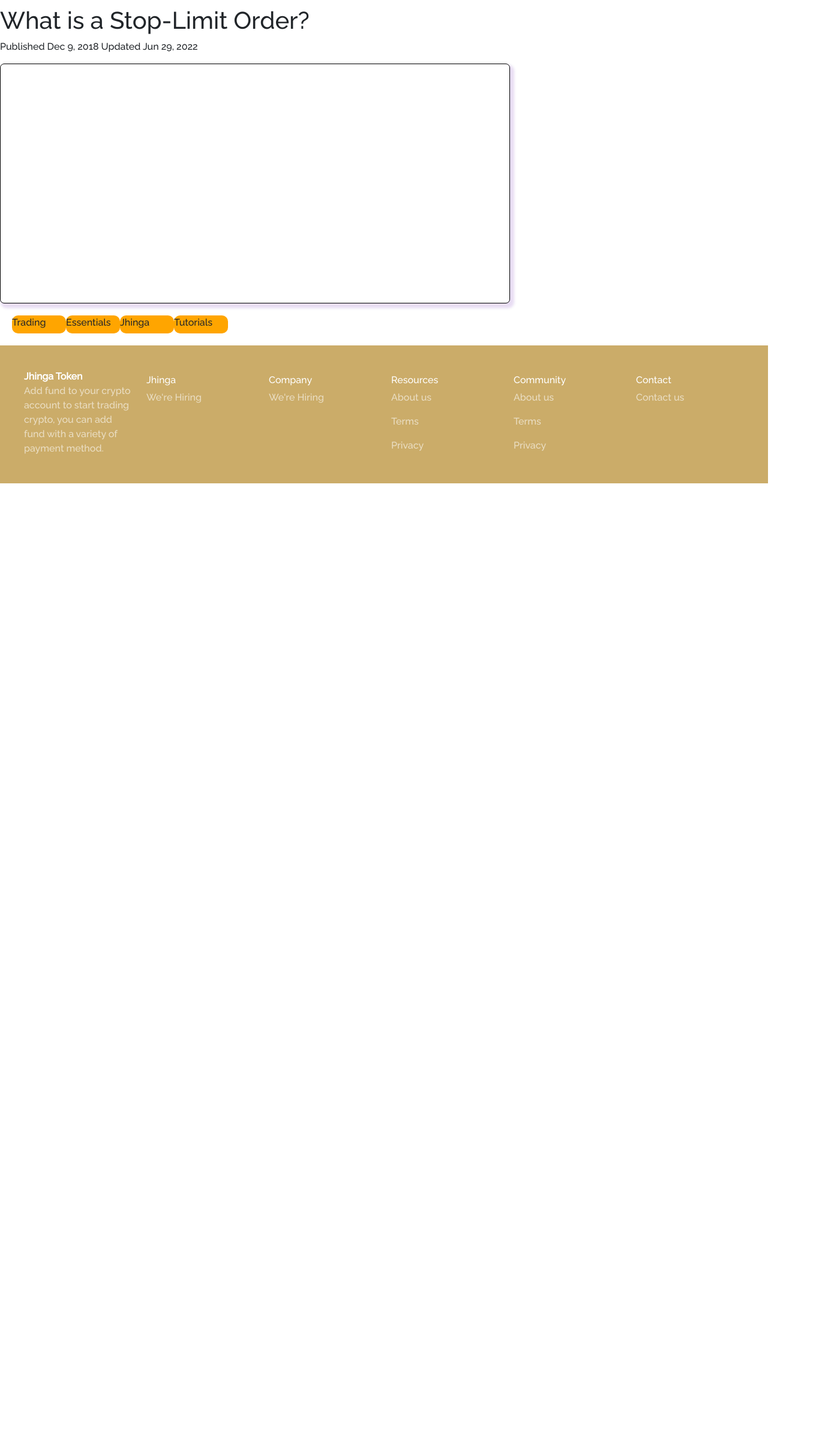
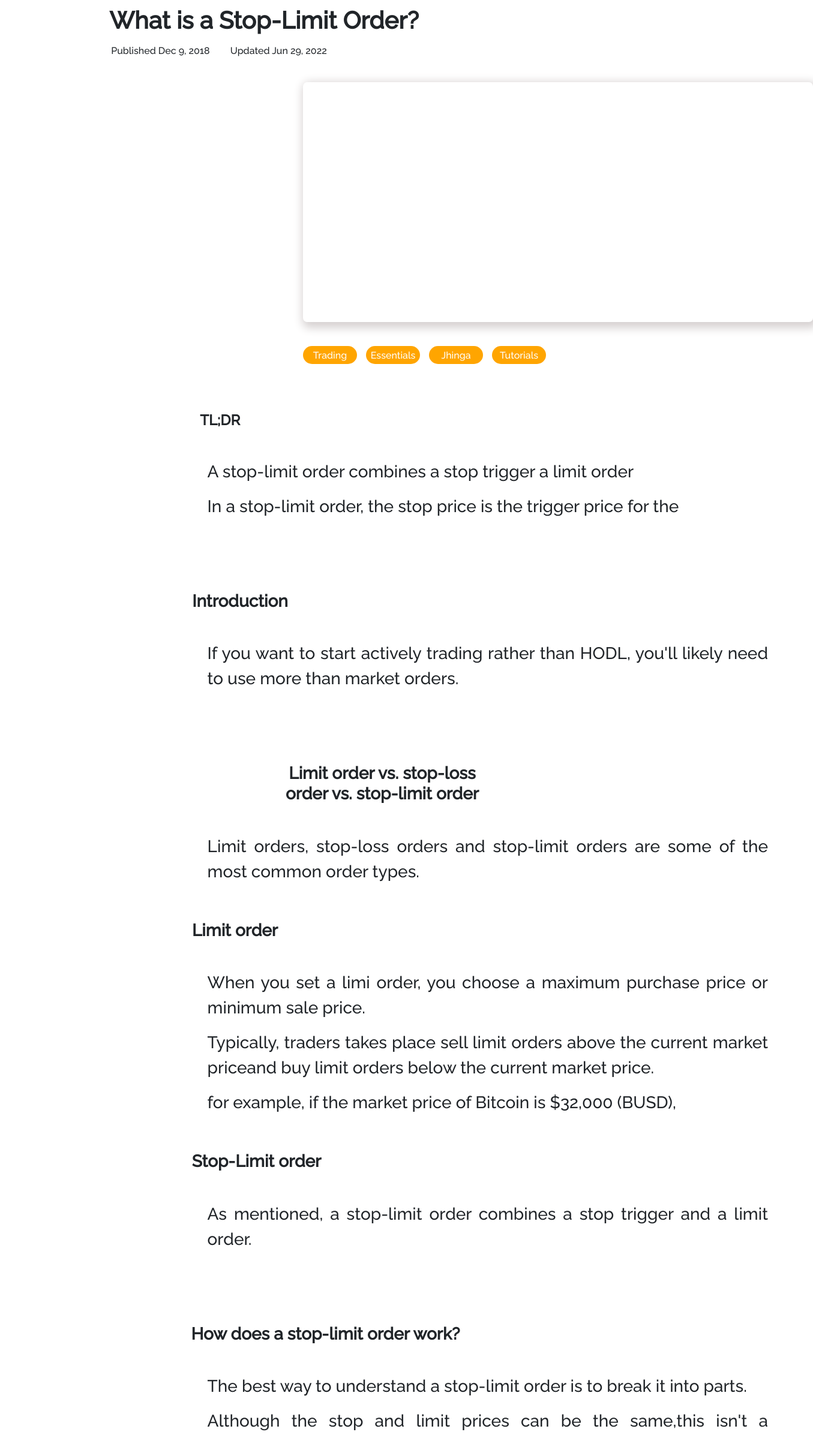
Before and after one commit to ujwalakuralkar/cryptojhinga, a React (Create React App) app: page /blog in a window 1280 px wide. Shown: the part 140-2538 px from the top of the page at 60% size, 1355 px wide, since content can reach past the window. Before the commit the page ends 946 px from the top, so only its background shows below. Built offline with nearby package versions, Linux system fonts and the light colour scheme.

Commit message:
blog page

```diff
--- a/src/components/Blog/Blog.js
+++ b/src/components/Blog/Blog.js
@@ -1,29 +1,134 @@
-import React from "react"
+import React from "react";
+
+
 
 function Blog() {
     return (
-    <div className="blogPage">
-        <h1 > What is a Stop-Limit Order?</h1>
-        <p>Published Dec 9, 2018 <span>Updated Jun 29, 2022</span> </p>
-
+    <div className="blogPage" >
+        <div className="blog-head">
+            <h1><strong> What is a Stop-Limit Order?</strong> </h1>
+            <p style={{marginRight:"150px",marginTop:"15px"}}>Published Dec 9, 2018 <span style={{marginLeft:"30px"}}>Updated Jun 29, 2022</span> </p>
+        </div>
         <div className="Box1">
 
         </div>
         <div className="blog-btn">
             <div className="blog-btn1">
-                <p>Trading</p>
+                <p style={{marginTop:"4px"}}>Trading</p>
             </div>
             <div className="blog-btn2">
-                <p>Essentials</p>
+                <p style={{marginTop:"4px"}}>Essentials</p>
             </div>
             <div className="blog-btn3">
-                <p>Jhinga</p>
+                <p style={{marginTop:"4px"}}>Jhinga</p>
             </div>
             <div className="blog-btn4">
-                <p>Tutorials</p>
+                <p style={{marginTop:"4px"}}>Tutorials</p>
             </div>
 
         </div>
+
+        <div style={{marginTop:"80px"}}>
+        <h4 > <strong>TL;DR</strong></h4>
+        </div>
+        <div className="para1">
+            <p>A stop-limit order combines a stop trigger a limit order  </p>
+            <p>In a stop-limit order, the stop price is the trigger price for the  </p>
+        </div>
+        <div >
+            <h3><strong>Introduction </strong></h3>
+        </div>
+        <div className="para1">
+            <p>If you want to start actively trading rather than HODL, you'll likely need to use more than market orders.  </p>
+
+        </div>
+
+        <div >
+            <h3 style={{marginLeft:"474px"}}><strong>Limit order vs. stop-loss order vs. stop-limit order </strong></h3>
+        </div>
+        <div className="para1">
+            <p>Limit orders, stop-loss orders and stop-limit orders are some of the most common order types.</p>
+
+        </div>
+
+        <div >
+            <h3 style={{marginLeft:"-17px", marginTop:"-60px"}}><strong>Limit order </strong></h3>
+        </div>
+        <div className="para1">
+
+        <p>When you set a limi order, you choose a maximum purchase price or minimum sale price.</p>
+        <p>Typically, traders takes place sell limit orders above the current market priceand buy limit orders below the current market price.</p>
+        <p>for example, if the market price of Bitcoin is $32,000 (BUSD),</p>
+
+        </div>
+
+        <div >
+            <h3 style={{marginLeft:"55px", marginTop:"-60px"}}><strong>Stop-Limit order </strong></h3>
+        </div>
+        <div className="para1">
+
+        <p>As mentioned, a stop-limit order combines a stop trigger and a limit order.</p>
+
+        </div>
+
+        <div >
+            <h3 style={{marginLeft:"285px"}}><strong>How does a stop-limit order work? </strong></h3>
+        </div>
+        <div className="para1">
+            <p>The best way to understand a stop-limit order is to break it into parts.</p>
+            <p>Although the stop and limit prices can be the same,this isn't a requirement.</p>
+
+        </div>
+
+        <div >
+            <h3 style={{marginLeft:"390px"}}><strong>Examples of buy and sell stop-limit orders  </strong></h3>
+            <h3 style={{marginLeft:"23px", marginTop:"60px"}}><strong>Buy stop-limit  </strong></h3>
+        </div>
+        <div className="para1">
+            <p>Imagine that BNB is currently at $300 (BUSD),</p>
+            <p>Suppose that your technical analysis tells you an uptrend</p>
+
+        </div>
+
+        <div >
+            <h3 style={{marginLeft:"20px"}}><strong>Sell stop-limit </strong></h3>
+        </div>
+        <div className="para1">
+            <p>Imagine that you bought BNB at $285 (BUSD) and it's now at $300.</p>
+
+        </div>
+
+        <div >
+            <h3 style={{marginLeft:"405px"}}><strong>How to place a stop-limit order on Binance? </strong></h3>
+        </div>
+        <div className="para1">
+            <p>Let's say you just bought five BTC at $31,820.50 (BUSD) because you believe the price will begin to rise soon.</p>
+            <div className="Box2"></div>
+            <p style={{marginTop:"60px"}}>In this situation, you may want to set a stop-limit sell order to alleviate your losses  </p>
+            <p style={{marginTop:"50px"}}>If you believe that $31,820 is reliable support level,</p>
+
+            <div className="Box3"></div>
+
+            <p style={{marginTop:"50px"}}>When you click [Sell BTC], a confirmation window will appear. </p>
+
+            <div className="Box4"></div>
+            <p style={{marginTop:"50px"}}>Note that the stop-limit order will only execute if and when the stop price is reached.</p>
+            <p>Sometimes you might be in a situation where the price drops too fast,</p>
+
+            <h3 style={{marginLeft:"-0px", marginTop:"90px"}}><strong>Advantages of using a stop-limit order</strong></h3>
+            <p style={{marginTop:"50px"}}>A stop-limit order lets you customize and plan out your trades.</p>
+
+            <h3 style={{marginLeft:"-0px", marginTop:"90px"}}><strong>Disdvantages of using a stop-limit order</strong></h3>
+            <p style={{marginTop:"50px"}}> Stop-limit orders share the same disdvantages as limit orders,</p>
+            <p style={{marginTop:"50px"}}> Liquidity can also be a problem if there aren't enough takers to fill your order.</p>
+
+        </div>
+
+        <div >
+
+        </div>
+
+
     </div>
     )
 }
--- a/src/style.css
+++ b/src/style.css
@@ -1940,41 +1940,96 @@ ul.tree>li:first-child::after {
     height:400px;
     width:850px;
     background-color: white;
-    border:1px solid black;
     border-radius: 7px;
-    box-shadow: 4px 5px 4px 3px rgba(89, 4, 168, 0.137)
+    box-shadow: 4px 5px 15px 5px rgb(214, 209, 209);
+    margin-left: 505px;
+    margin-top: 40px;
 }
 .blogPage {
     margin-top: 150px;
-    text-align: left;
-}
+
+}
+
+.blog-head{
+    position: relative;
+    right:200px;
+
+}
+
 .blog-btn {
     display: flex;
-    margin:20px;
+    margin:40px auto 40px auto;
+    margin-left: 505px;
 
 }
 .blog-btn1 {
     height:30px;
     width:90px;
     background-color: orange;
-    border-radius:10px ;
+    border-radius:20px ;
+    color:white;
+
 }
 
 .blog-btn2 {
     height:30px;
     width:90px;
     background-color: orange;
-    border-radius:10px ;
+    border-radius:20px ;
+    color:white;
+    margin-left: 15px;
 }
 .blog-btn3 {
     height:30px;
     width:90px;
     background-color: orange;
-    border-radius:10px ;
+    border-radius:20px ;
+    color:white;
+    margin-left: 15px;
 }
 .blog-btn4 {
     height:30px;
     width:90px;
     background-color: orange;
-    border-radius:10px ;
-}
+    border-radius:20px ;
+    color:white;
+    margin-left: 15px;
+}
+h3 {
+
+    margin-right: 37.5%;
+}
+h4 {
+    margin-right: 42.7%;
+
+}
+.para1 {
+    font-size: 28px;
+    text-align: justify;
+    margin-left:27%;
+    margin-top: 50px;
+    margin-bottom: 120px;
+}
+
+.Box2 {
+    height:250px;
+    width:850px;
+    border:1px solid rgb(194, 183, 183);
+    background-color: white;
+}
+.Box3 {
+    height:450px;
+    width:400px;
+    border:1px solid grey;
+    background-color: white;
+    margin-left: 200px;
+    margin-top: 50px;
+}
+
+.Box4{
+    height:120px;
+    width:850px;
+    border:1px solid rgb(190, 184, 184);
+    background-color: white;
+    margin-top: 50px;
+}
```
